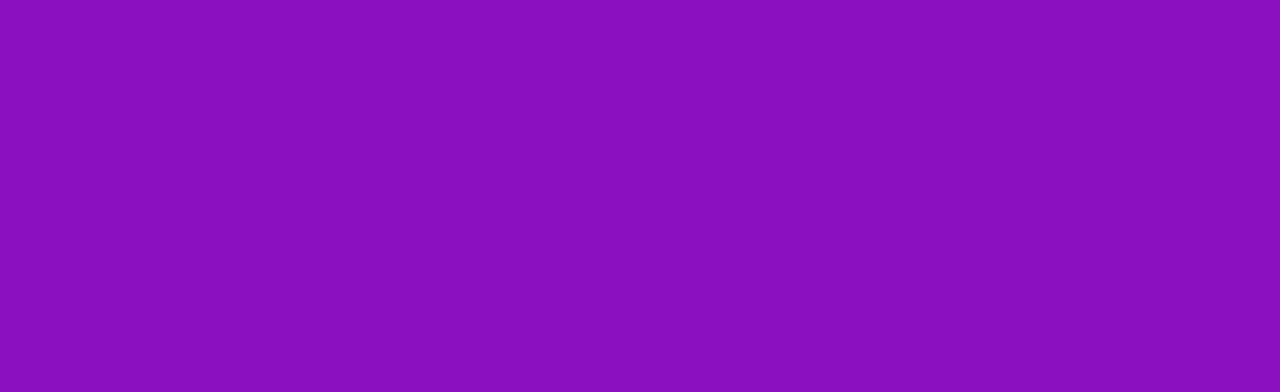
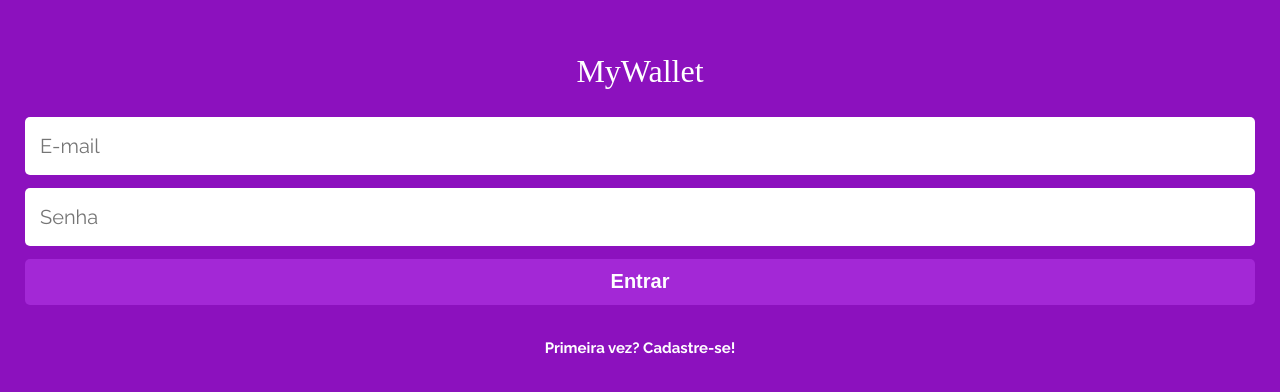
Before and after one commit to liviambrasil/my-wallet-front-end, a React (Create React App) app: page / in a window 1280 px wide. Shown: the part 180-572 px from the top of the page. Built offline with nearby package versions, Linux system fonts and the light colour scheme; a web font is replaced by a local one.

Commit message:
login and signup persistent login

```diff
--- a/src/App.js
+++ b/src/App.js
@@ -1,5 +1,4 @@
-import { BrowserRouter, Switch, Route } from "react-router-dom";
-
+import { BrowserRouter, Switch, Route, useHistory, useLocation } from "react-router-dom";
 import Login from "./pages/Login"
 import SignUp from "./pages/SignUp"
 import Home from "./pages/Home"
@@ -13,12 +12,13 @@ function App() {
 
   const [user, setUser] = useState()
 
+
   return (
     <UserContext.Provider value={ {user, setUser} }>
       <BrowserRouter>
         <GlobalStyle />
         <Switch>
-          <Route path="/login">
+          <Route path="/" exact>
             <Login />
           </Route>
           <Route path="/sign-up">
--- a/src/pages/Entry.js
+++ b/src/pages/Entry.js
@@ -1,9 +1,11 @@
 import axios from "axios"
-import { useState } from "react"
+import { useContext, useState } from "react"
 import styled from "styled-components"
 import Header from "../components/Header"
 import Input from "../components/Input"
 import Button from "../components/Button"
+import UserContext from "../context/UserContext"
+import { useHistory } from "react-router"
 
 export default function Entry () {
 
@@ -11,6 +13,10 @@ export default function Entry () {
     const [description, setDescription] = useState()
     const [type, setType] = useState()
     const [boolean, setBoolean] = useState(false)
+
+    const {user, setUser} = useContext(UserContext);
+    const config = {headers: {"Authorization": `Bearer ${user.token}`}}
+    const history = useHistory()
 
     return (
         <>
@@ -26,20 +32,24 @@ export default function Entry () {
                         onChange={(event) => setDescription(event.target.value)}
                         disabled={boolean}/>
             </Inputs>
-            <Button text="Salvar entrada" onClick={() => sendRequest (value, description, setBoolean)} />
+            <Button text="Salvar entrada" onClick={() => sendRequest (value, description, setBoolean, user, history)} />
         </>
     )
 }
 
-async function sendRequest (value, description, setBoolean) {
+async function sendRequest (value, description, setBoolean, user, history) {
+    const type = "entry"
+    const body = {value, description, type}
 
-    const body = {value, description}
+    const config = {headers: {"Authorization": `Bearer ${user.token}`}}
+
     setBoolean(true)
 
-        const promise = axios.post('http://localhost:4000/entry', body)
+        const promise = axios.post('http://localhost:4000/registries', body, config)
         promise.then(() => {
             alert("sucesso no registro!")
             setBoolean(false)
+            history.push('/home')
         })
 }
 
--- a/src/pages/Home.js
+++ b/src/pages/Home.js
@@ -4,21 +4,36 @@ import styled from "styled-components"
 import { AiOutlinePlusCircle, AiOutlineMinusCircle } from "react-icons/ai"
 import { icons } from "react-icons"
 import { useHistory } from "react-router"
+import UserContext from "../context/UserContext"
+import { useContext, useEffect, useState } from "react"
 
 export default function Home () {
+    const [registries, setRegistries] = useState()
+    const {user, setUser} = useContext(UserContext)
 
-    const user = "Fulana"
-    const entries = false
-    const exits = false
+    const UserStorage = localStorage.getItem("user")
+
+    useEffect(() => {
+        if (UserStorage) {
+            setUser(JSON.parse(UserStorage))
+        }
+    }, [])
+
+    /*useEffect(() => {
+        const config = {headers: {"Authorization": `Bearer ${user.token}`}}
+        const promise = axios.get('http://localhost:4000/registries', config)
+        promise.then(response => setRegistries(response.data))
+    }
+    , [])*/
 
     const history = useHistory()
 
     return (
         <Container>
-            <Header title = {`Olá, ${user}`} buttonExit = {true} />
+            <Header title = {`Olá, ${user.username}`} buttonExit = {true} />
             <Records>
-                {entries && exits
-                    ? <div>entries and exits</div>
+                {registries
+                    ? <List>{registries}</List>
                     : <p>Não há registros de entrada ou saída</p>
                 }
             </Records>
@@ -32,19 +47,19 @@ export default function Home () {
             </Buttons>
         </Container>
     )
+
 }
 
 const Container = styled.div`
-    height: 100vh;
+    height: 90vh;
     display: flex;
     flex-direction: column;
     align-items: center;
     justify-content: center;
 `
-
 const Records = styled.div`
     width: 100%;
-    height: 70vh;
+    height: 80vh;
     border-radius: 5px;
     background: #fff;
     color: #868686;
@@ -58,15 +73,18 @@ const Records = styled.div`
         font-size: 20px;
     }
 `
+const List = styled.div`
+    color: #666;
+
+`
 const Buttons = styled.div`
     width: 100%;
-    height: 17vh;
     display: flex;
     justify-content: space-between;
 `
 const Button = styled.button`
     width: 48%;
-    height: 100%;
+    height: 20vh;
     background: #A328D6;
     border-radius: 5px;
     position: relative;
--- a/src/pages/Login.js
+++ b/src/pages/Login.js
@@ -1,5 +1,5 @@
 import axios from "axios"
-import { useContext, useState } from "react"
+import { useContext, useEffect, useState } from "react"
 import Input from "../components/Input"
 import Button from "../components/Button"
 import Logo from "../styles/Logo"
@@ -15,6 +15,15 @@ export default function Login () {
     const [boolean, setBoolean] = useState(false)
     const history = useHistory()
 
+    const UserStorage = localStorage.getItem("user");
+
+    useEffect(() => {
+        if (UserStorage) {
+            setUser(JSON.parse(UserStorage))
+            history.push("/home")
+        }
+    }, [])
+
     return (
         <Container>
             <Logo />
@@ -26,27 +35,34 @@ export default function Login () {
                     type="password"
                     onChange={(event) => setPassword(event.target.value)}
                     disabled={boolean}/>
-            <Button text="Entrar" onClick={() => sendRequest (email, password, setUser, setBoolean)} />
+            <Button text="Entrar" onClick={() => sendRequest (email, setEmail, password, setPassword, setUser, setBoolean, history)} />
             <p onClick={() => history.push("/sign-up")}>Primeira vez? Cadastre-se!</p>
         </Container>
     )
 }
 
-function sendRequest (email, password, setUser, setBoolean) {
+function sendRequest (email,setEmail, password, setPassword, setUser, setBoolean, history) {
     setBoolean(true)
     const body = {email, password}
 
     const promise = axios.post('http://localhost:4000/login', body)
-    promise.then(response => {
-        setUser(response)
+    promise.then(response => { //response.data = {username, token}
         setBoolean(false)
-        alert('sucesso no login!')
+        setUser(response.data)
+        history.push('/home')
+        localStorage.setItem("user", JSON.stringify(response.data))
     })
+    promise.catch(error => {
+        if(error.message === "Request failed with status code 401")
+        alert("Falha no login. Tente novamente.")
+        setBoolean(false)
+        setEmail('')
+        setPassword('')})
 }
 
 const Container = styled.div`
     width: 100%;
-    height: 100vmax;
+    height: 90vh;
     display: flex;
     flex-direction: column;
     justify-content: center;
--- a/src/pages/SignUp.js
+++ b/src/pages/SignUp.js
@@ -53,11 +53,10 @@ function sendRequest (name, email, password, setBoolean, history) {
         const promise = axios.post('http://localhost:4000/signup', body)
         promise.then(() => {
             setBoolean(false)
-            alert('sucesso no login!')
-            history.push("/login")
+            alert('sucesso no cadastro!')
+            history.push("/")
             }
         )
-        promise.catch(() => alert("Erro no cadastro"))
     }
     else {
         alert("Preencha todos os campos")
@@ -67,7 +66,7 @@ function sendRequest (name, email, password, setBoolean, history) {
 
 const Container = styled.div`
     width: 100%;
-    height: 100vmax;
+    height: 90vh;
     display: flex;
     flex-direction: column;
     justify-content: center;
--- a/src/styles/GlobalStyle.js
+++ b/src/styles/GlobalStyle.js
@@ -36,7 +36,9 @@ const GlobalStyle = createGlobalStyle`
         font-family: 'Raleway', sans-serif;
         background: #8c11be;
         padding: 25px 25px 15px 25px;
+        height: auto;
     }
+
     ol, ul {
         list-style: none;
     }
```
Also changed, not shown: src/hooks/useLocalStorage.js (added, +23 -0 lines), src/context/UserContext.js (line endings or trailing spaces).
